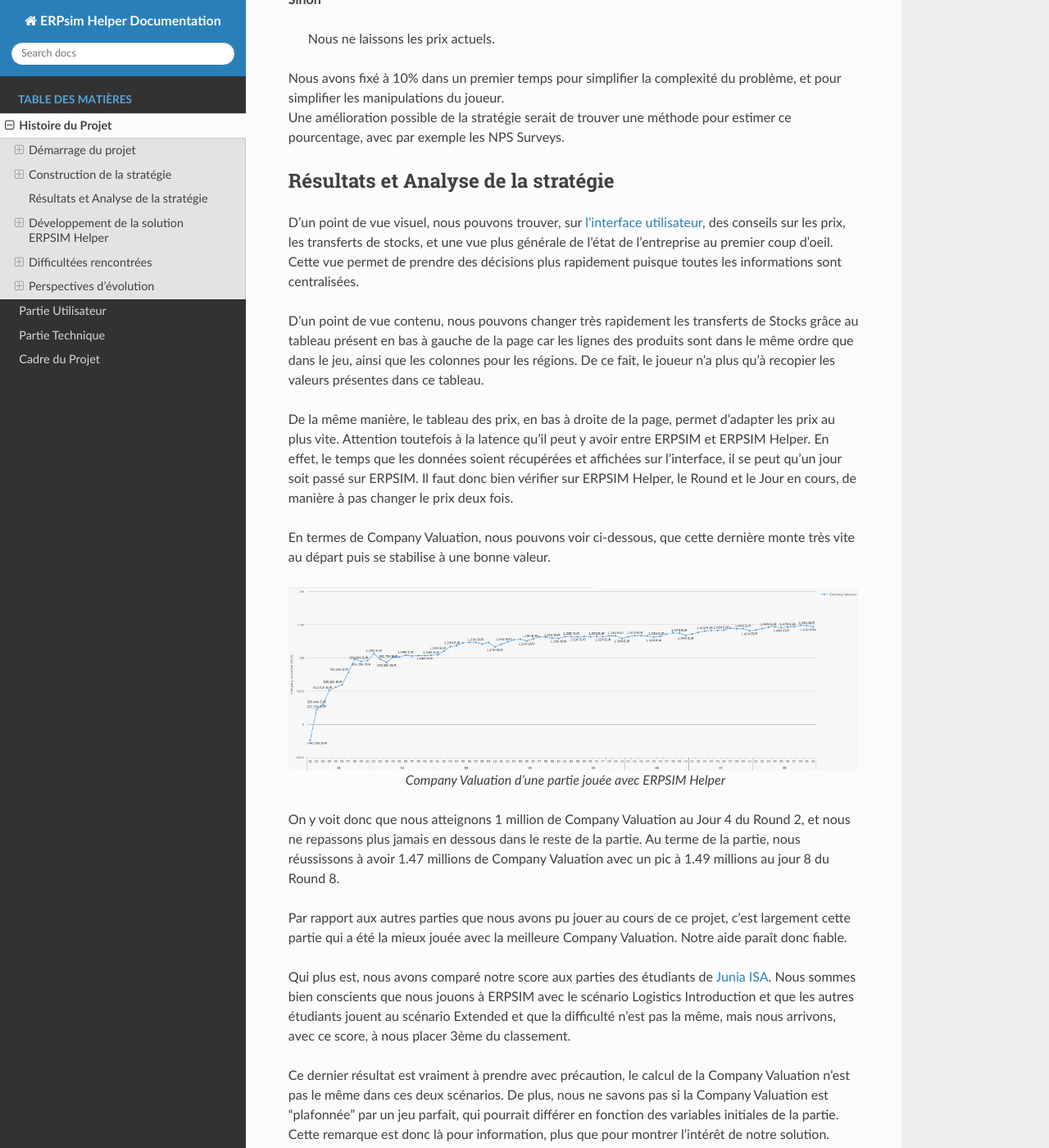
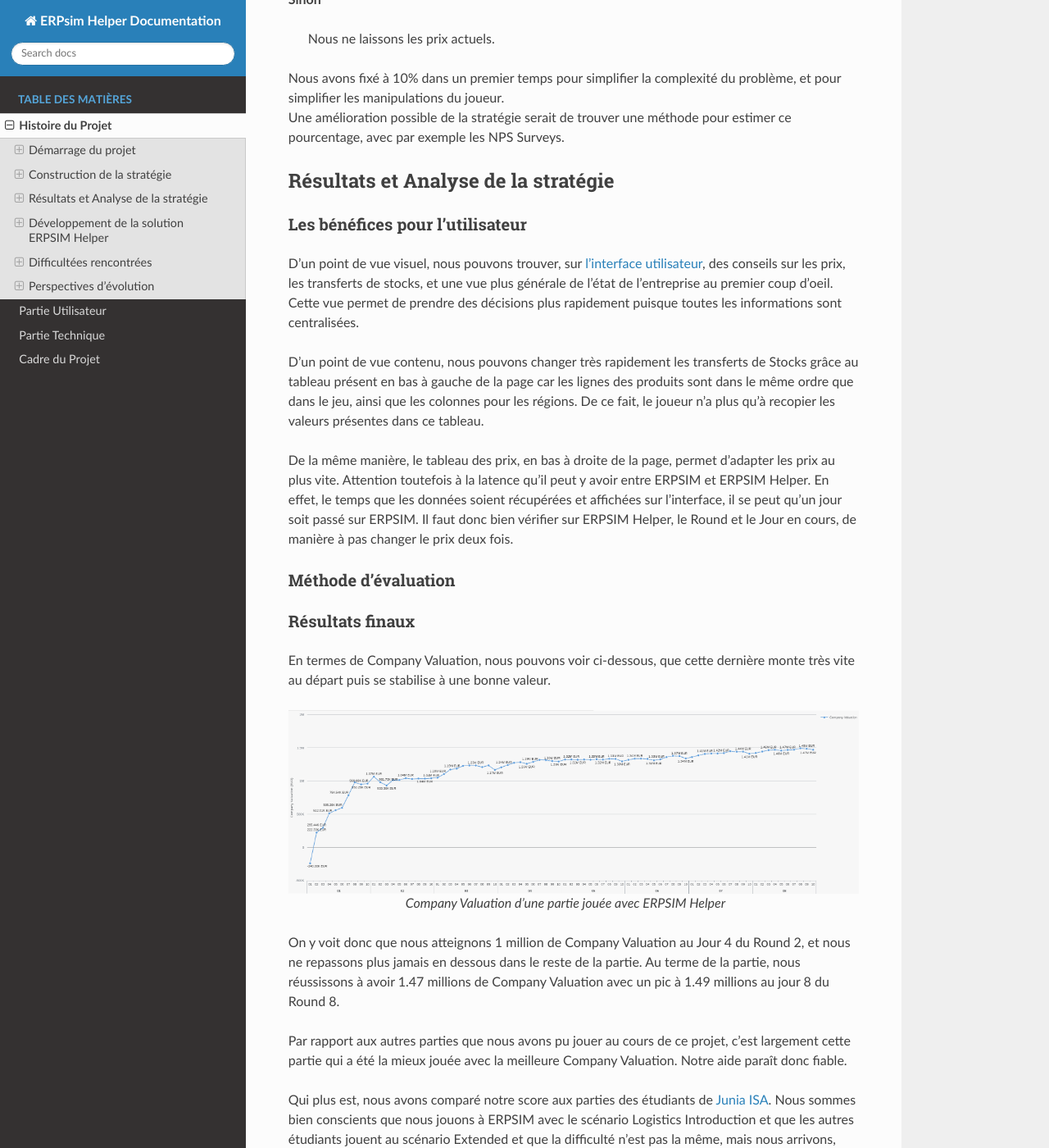
Before and after one commit to Thrynk/ERPsim-helper, a Sphinx documentation site: the page built from Sphinx/docs/source/DeroulementProjet.rst, in a window 1280 px wide and 1400 px high, scrolled down 4765 px. Shown: the whole window at 82% size. Built offline with Sphinx 7.4.7 and the Read the Docs theme 2.0.0, drawn with Linux system fonts in a browser that asks for light colours; some of the changed text lies outside the part shown.

Commit message:
started Résultats et Analyse de la stratégie

```diff
--- a/Sphinx/docs/source/DeroulementProjet.rst
+++ b/Sphinx/docs/source/DeroulementProjet.rst
@@ -196,6 +196,9 @@
 Résultats et Analyse de la stratégie
 ====================================
 
+Les bénéfices pour l'utilisateur
+--------------------------------
+
 D'un point de vue visuel, nous pouvons trouver, sur :ref:`l'interface utilisateur <joueur>`, des conseils sur les prix, les transferts de stocks, et une vue plus générale
 de l'état de l'entreprise au premier coup d'oeil. Cette vue permet de prendre des décisions plus rapidement puisque toutes les informations sont centralisées.
 
@@ -207,6 +210,14 @@
 qu'il peut y avoir entre ERPSIM et ERPSIM Helper. En effet, le temps que les données soient récupérées et affichées sur l'interface, il se peut
 qu'un jour soit passé sur ERPSIM. Il faut donc bien vérifier sur ERPSIM Helper, le Round et le Jour en cours, de manière à pas changer le prix
 deux fois.
+
+Méthode d'évaluation
+--------------------
+
+
+
+Résultats finaux
+----------------
 
 En termes de Company Valuation, nous pouvons voir ci-dessous, que cette dernière monte très vite au départ puis se stabilise à une bonne valeur.
 
```
Also changed, not shown: other parts of Sphinx/docs/source/DeroulementProjet.rst (+3 -0 lines).
